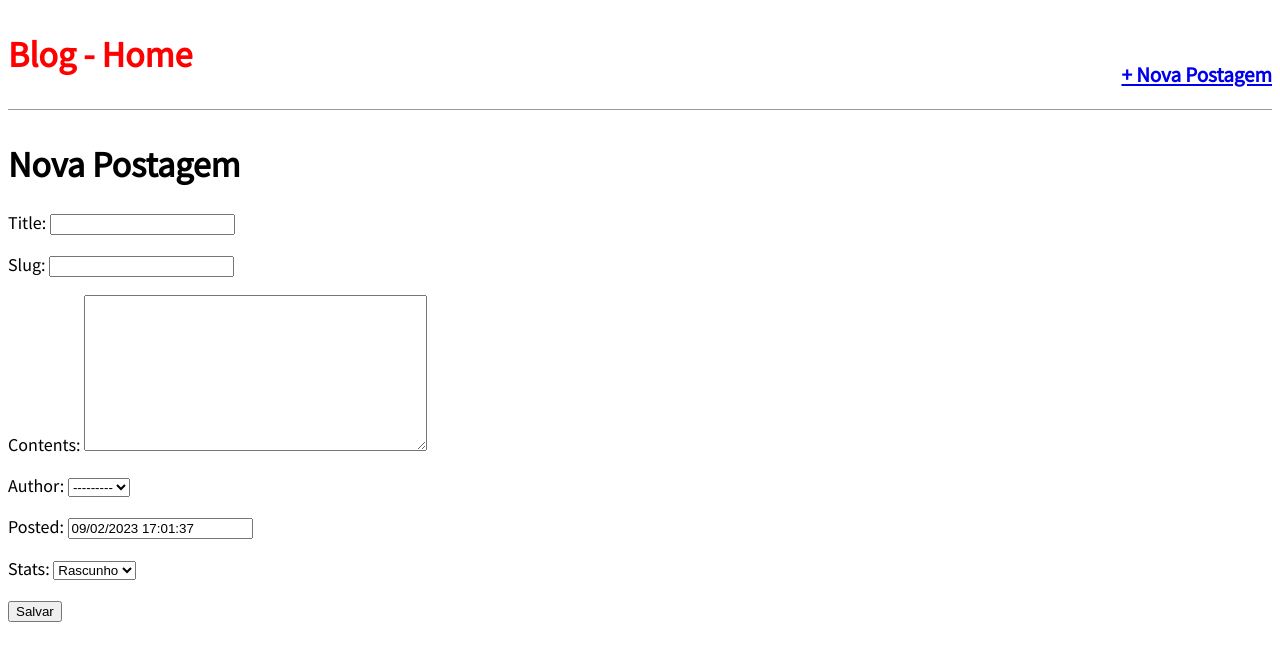
After one commit to Leandro-gr/Blog---curso-udemy, a Django app: page /post/new/ in a window 1280 px wide. The commit adds this page. Shown: the top 661 px of the page. Run offline with Django 4.2, Linux system fonts and the light colour scheme; data comes from the database, SQL or seed files in the repository; both versions use the stored data as it was after the commit.

Commit message:
ADD - UpdateView e CreateView

```diff
--- a/meu_site/blog/models.py
+++ b/meu_site/blog/models.py
@@ -21,6 +21,9 @@ class Post(models.Model):
     def get_absolute_url(self):
         return reverse('post_detail', args=[self.slug])
 
+    def get_absolute_url_2(self):
+        return reverse('post_edit', args=[self.pk])
+
     class Meta:
         ordering = ('posted',)
 
--- a/meu_site/blog/templates/blog/post_detail.html
+++ b/meu_site/blog/templates/blog/post_detail.html
@@ -2,8 +2,8 @@
 {% block title %} Detalhes {% endblock title %}
 {% block content %}
     <div class="post-entry">
-        <h2> {{ custom.title }} </h2>
-        <p> {{ custom.contents }} </p>
+        <h2> {{ object.title }} </h2>
+        <p> {{ object.contents }} </p>
     </div>
-
+    <a href="{{ post.get_absolute_url_2 }}"> Editar Postagem </a>
 {% endblock content %}
--- /dev/null
+++ b/meu_site/blog/templates/blog/post_new.html
@@ -0,0 +1,9 @@
+{% extends 'base.html' %}
+{% block title %} Blog - Nova Postagem {% endblock title %}
+{% block content %}
+<h1>Nova Postagem</h1>
+<form action="" method="post">{% csrf_token %}
+    {{form.as_p}}
+    <input type="submit" value="Salvar">
+</form>
+{% endblock content %}
--- a/meu_site/blog/urls.py
+++ b/meu_site/blog/urls.py
@@ -4,5 +4,7 @@ from . import views
 
 urlpatterns = [
     path('', views.BlogListView.as_view(), name='home'),
-    path('post/<slug:slug>', views.BlogDetailView.as_view(), name='post_detail'),
+    path('post/new/', views.BlogCreateView.as_view(), name='post_new'),
+    path('post/<slug:slug>/', views.BlogDetailView.as_view(), name='post_detail'),
+    path('post/<int:pk>/edit/', views.BlogUpdateView.as_view(), name='post_edit'),
 ]
--- a/meu_site/blog/views.py
+++ b/meu_site/blog/views.py
@@ -1,5 +1,6 @@
 from django.shortcuts import render
 from django.views.generic import ListView, DetailView
+from django.views.generic.edit import CreateView, UpdateView, DeleteView
 from . models import Post
 
 # Create your views here.
@@ -11,4 +12,17 @@ class BlogListView(ListView):
 class BlogDetailView(DetailView):
     model = Post
     template_name = 'blog/post_detail.html'
-    context_object_name = 'custom'
+
+class BlogCreateView(CreateView):
+    model = Post
+    template_name = 'blog/post_new.html'
+    fields = '__all__'
+
+class BlogUpdateView(UpdateView):
+    model = Post
+    template_name = 'blog/post_edit.html'
+    fields = '__all__'
+
+class BlogDeleteView(DeleteView):
+    model = Post
+    template_name = 'blog/post_delete.html'
--- a/meu_site/templates/base.html
+++ b/meu_site/templates/base.html
@@ -11,7 +11,12 @@
 
 <body>
     <header>
-        <h1><a href="/">Blog - Home</a></h1>
+        <div class="nav-left">
+            <h1><a href="/">Blog - Home</a></h1>
+        </div>
+        <div class="nav-right">
+            <h3><a href="{% url 'post_new' %}"> + Nova Postagem</a></h3>
+        </div>
     </header>
     <div class="container">
         {% block content %} {% endblock content %}
```
Also changed, not shown: meu_site/blog/templates/blog/post_edit.html (added, +9 -0 lines), meu_site/db.sqlite3.
